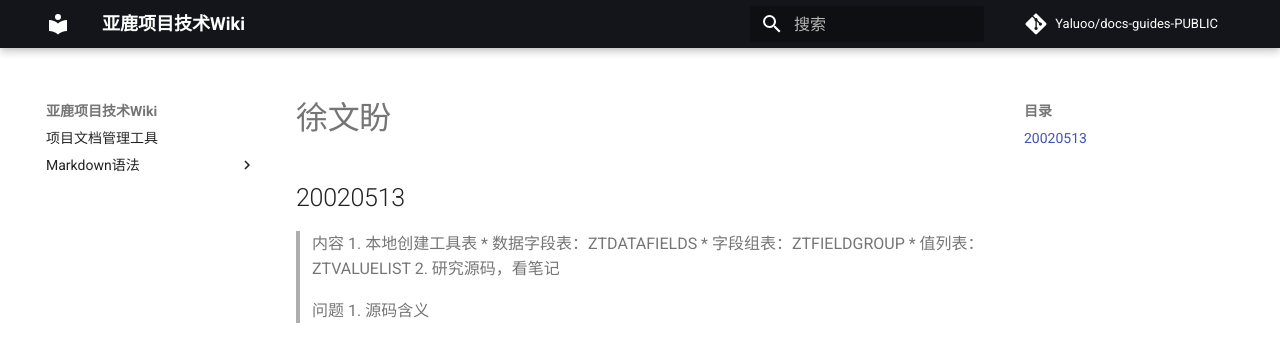
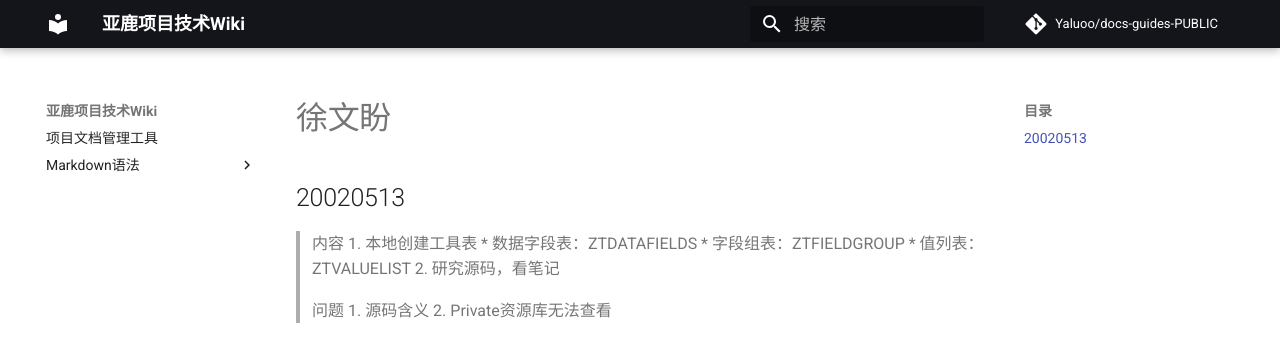
Before and after one commit to Yaluoo/docs-guides-PUBLIC, an MkDocs documentation site: the page built from docs/personal/xuwp.md, in a window 1280 px wide. Shown: the top 362 px of the page. Built offline with MkDocs 1.6.1 and Material for MkDocs 9.7.7, drawn with Linux system fonts in a browser that asks for light colours; comment, search, counter and statistics services are not loaded.

Commit message:
Update xuwp.md

```diff
--- a/docs/personal/xuwp.md
+++ b/docs/personal/xuwp.md
@@ -11,3 +11,4 @@
 
 > 问题
 1. 源码含义
+2. Private资源库无法查看
```
